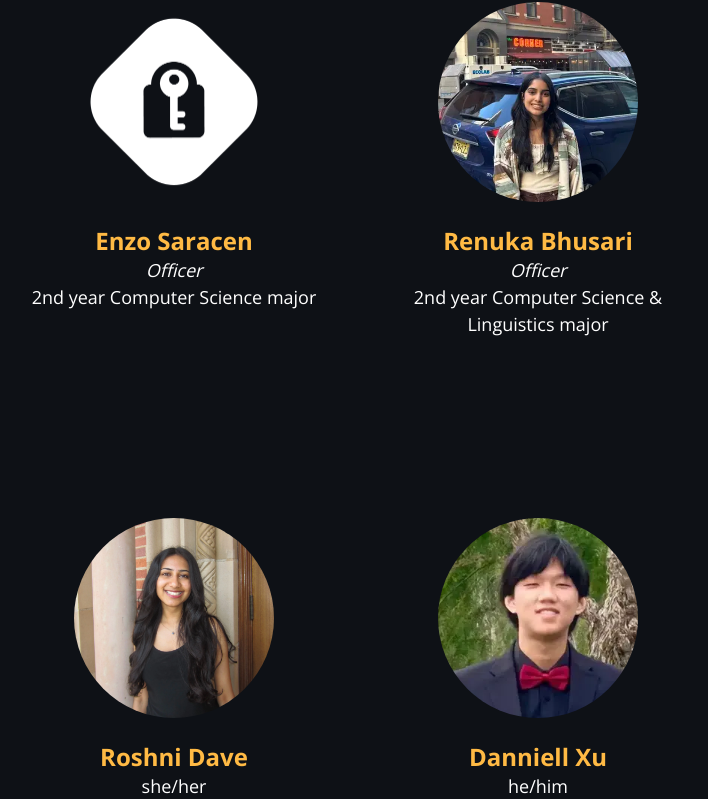
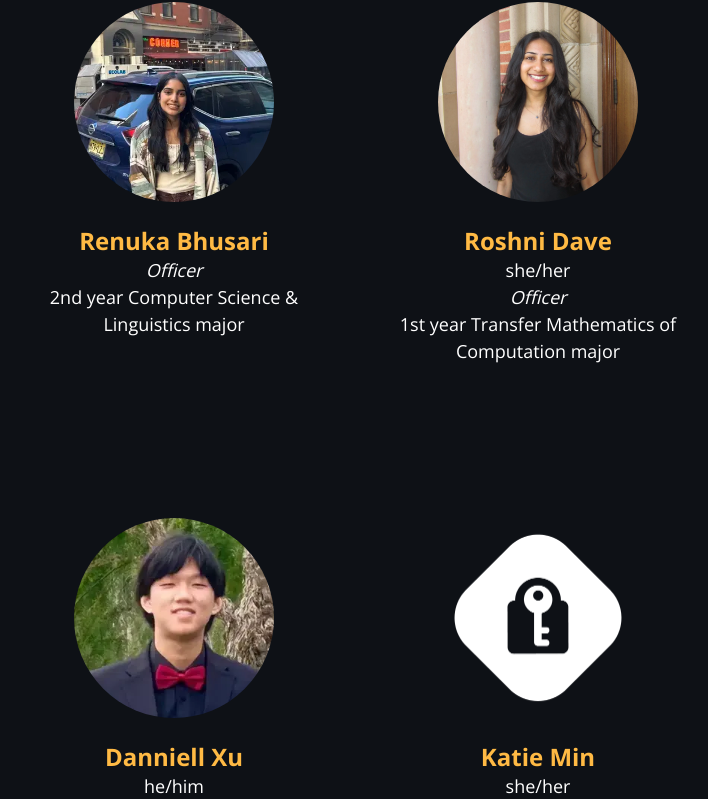
Before and after one commit to uclaacm/acmcyber.com, a Next.js app: page /members in a window 1280 px wide. Shown: the part 2293-3092 px from the top of the page, without its empty margins (284-992 px from the left). Built offline with nearby package versions, Linux system fonts and the light colour scheme; a web font is replaced by a local one.

Commit message:
update members

```diff
--- a/data/members.ts
+++ b/data/members.ts
@@ -62,13 +62,6 @@ const members: PersonInfoProps[] = [
     bio: "3rd year Computer Science major",
     pronouns: "he/him",
     photo: "ronak.webp",
-  },
-  {
-    name: "Enzo Saracen",
-    role: "Officer",
-    bio: "2nd year Computer Science major",
-    pronouns: "",
-    photo: "",
   },
   {
     name: "Renuka Bhusari",
```
